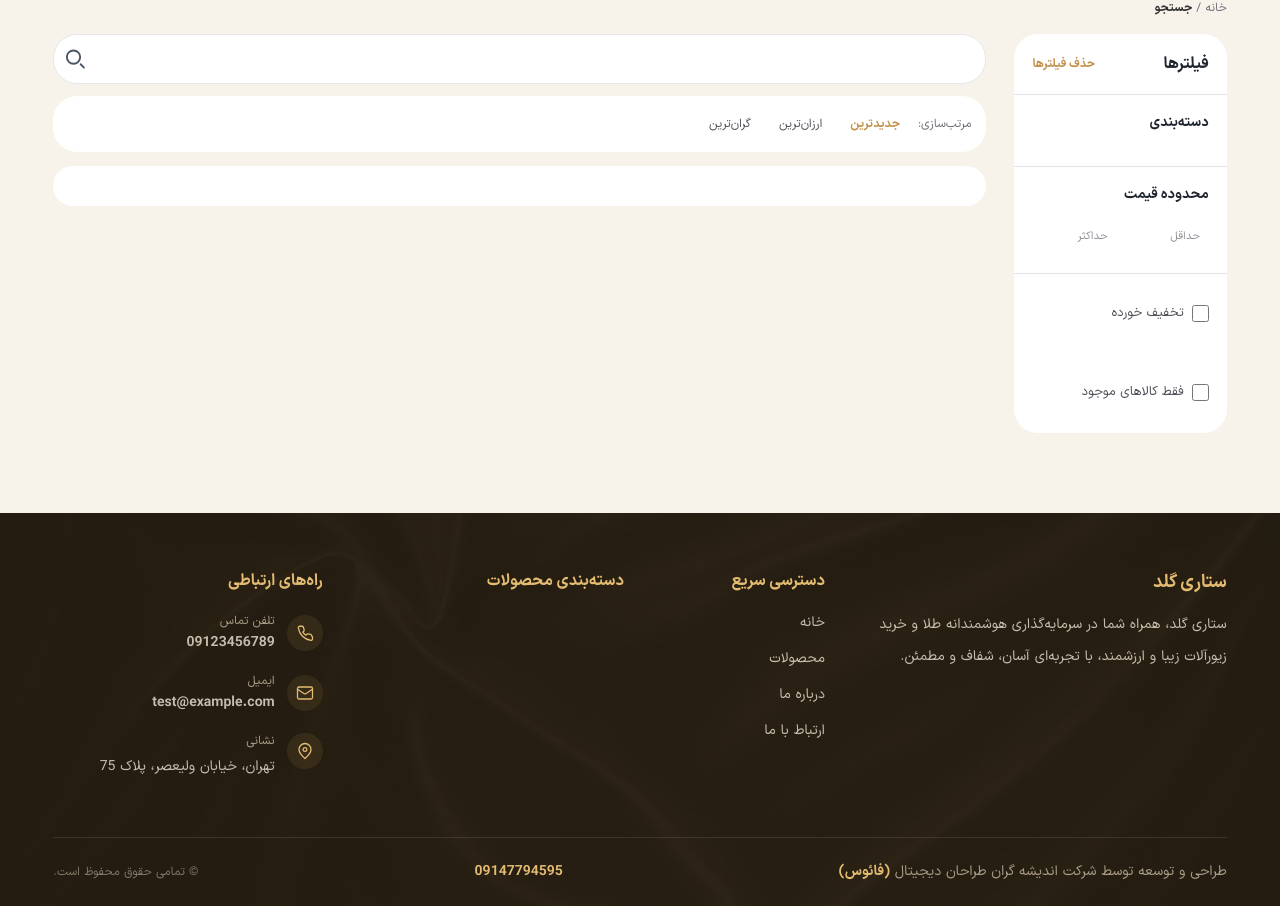
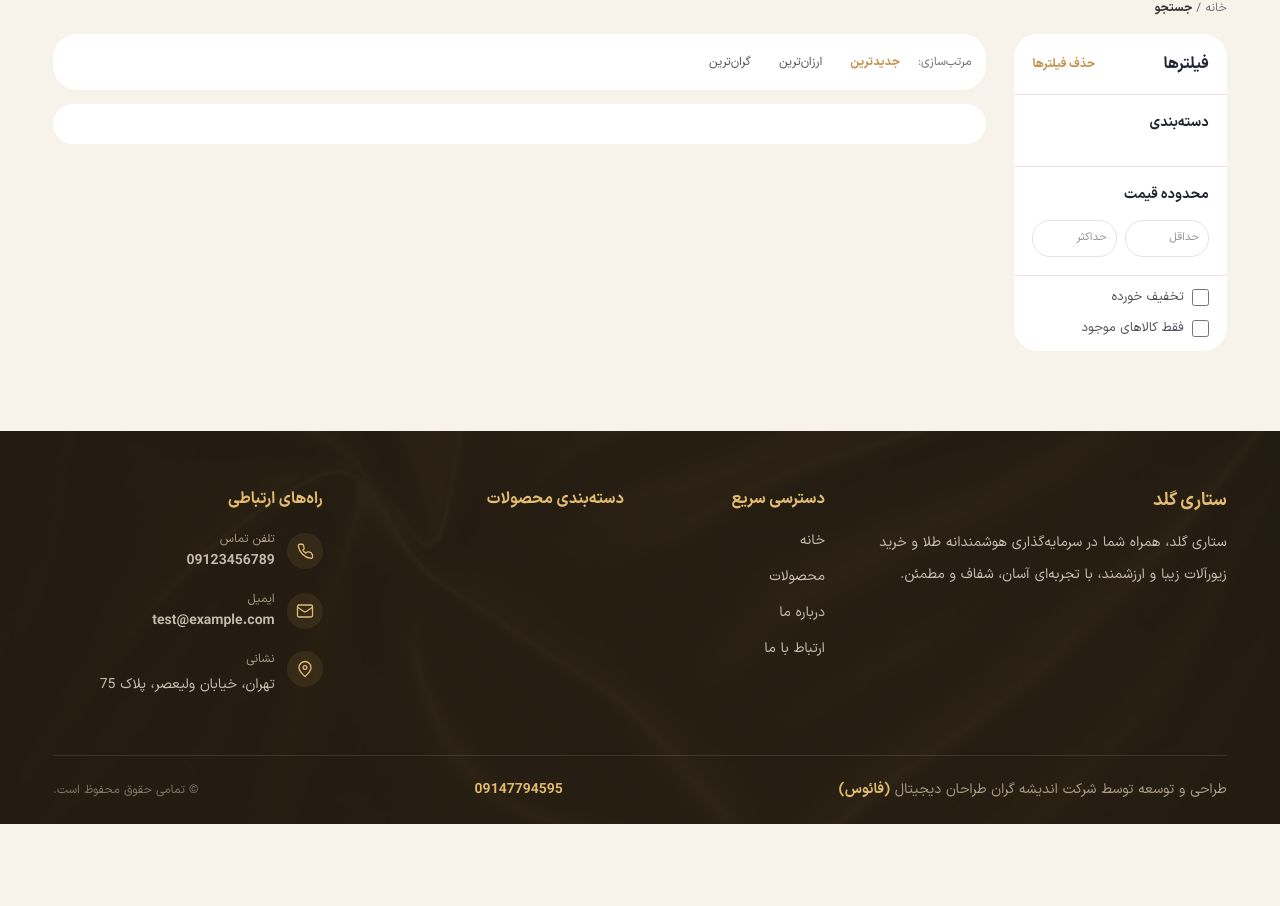
Before and after one commit to eabbas/sattari-gold, a Laravel app: page /product/list in a window 1280 px wide. Shown: the part 86-992 px from the top of the page. After the commit the page ends 910 px from the top, so only its background shows below. Run offline with Laravel 12, Linux system fonts and the light colour scheme; data that the repository does not hold is empty; parts of the project's set-up code (start-up, migrations or seed data) failed here and were passed over.

Commit message:
search page

```diff
--- a/resources/views/search.blade.php
+++ b/resources/views/search.blade.php
@@ -39,18 +39,18 @@
                     <div class="font-bold text-sm mb-[15px]">محدوده قیمت</div>
                     <div class="grid grid-cols-2 gap-2">
                         <input id="minPrice" type="number" placeholder="حداقل"
-                            class="w-full border border-[#e4e4e7] rounded-lg p-[9px] outline-none text-[11px]">
+                            class="w-full border-1 border-[#e4e4e7] rounded-lg p-[9px] outline-none text-[11px]">
                         <input id="maxPrice" type="number" placeholder="حداکثر" value=""
-                            class="w-full border border-[#e4e4e7] rounded-lg p-[9px] outline-none text-[11px]">
+                            class="w-full border-1 border-[#e4e4e7] rounded-lg p-[9px] outline-none text-[11px]">
                     </div>
                 </section>
-                <section class="p-[18px]">
+                <section class="px-[18px]">
                     <label class="flex items-center gap-2 my-3 text-[13px] text-[#52525b]">
                         <input id="hasDiscount" class="accent-[#c3924d] w-[17px] h-[17px]" type="checkbox">
                         تخفیف خورده
                     </label>
                 </section>
-                <section class="p-[18px]">
+                <section class="px-[18px]">
                     <label class="flex items-center gap-2 my-3 text-[13px] text-[#52525b]">
                         <input id="exists" class="accent-[#c3924d] w-[17px] h-[17px]" type="checkbox">
                         فقط کالاهای موجود
@@ -59,7 +59,8 @@
             </aside>
 
             <section class="min-w-0 lg:col-span-8 col-span-7">
-                <div class="w-full flex items-center gap-3 border-1 bg-white border-gray-200 rounded-xl mb-3">
+
+                <div class="w-full items-center gap-3 border-1 bg-white border-gray-200 rounded-xl mb-3 @if(!Route::is('search.*')) hidden @else flex @endif">
                     <input type="text" class="w-full px-3.5 py-3 outline-none" id="searchInp">
                     <svg class="w-6 h-6 text-gray-600 ml-2.5 cursor-pointer" aria-hidden="true"
                         xmlns="http://www.w3.org/2000/svg" width="24" height="24" fill="none" viewBox="0 0 24 24">
```
